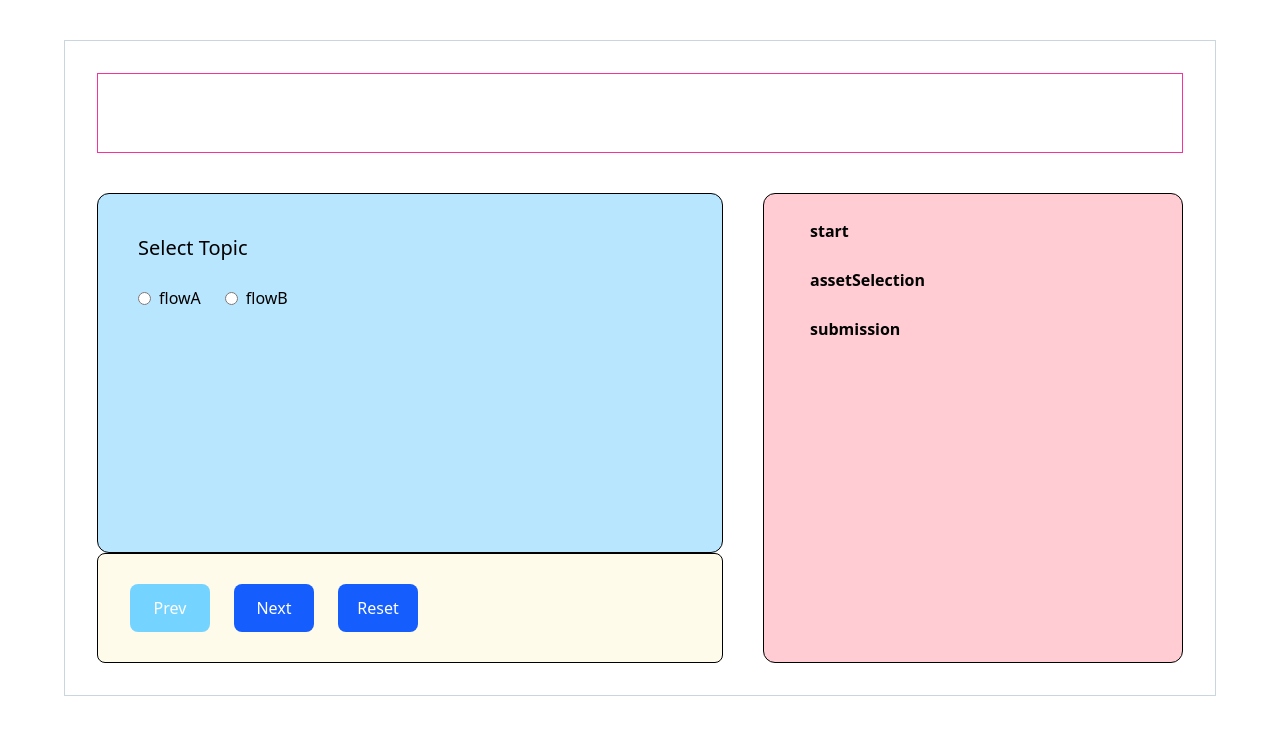
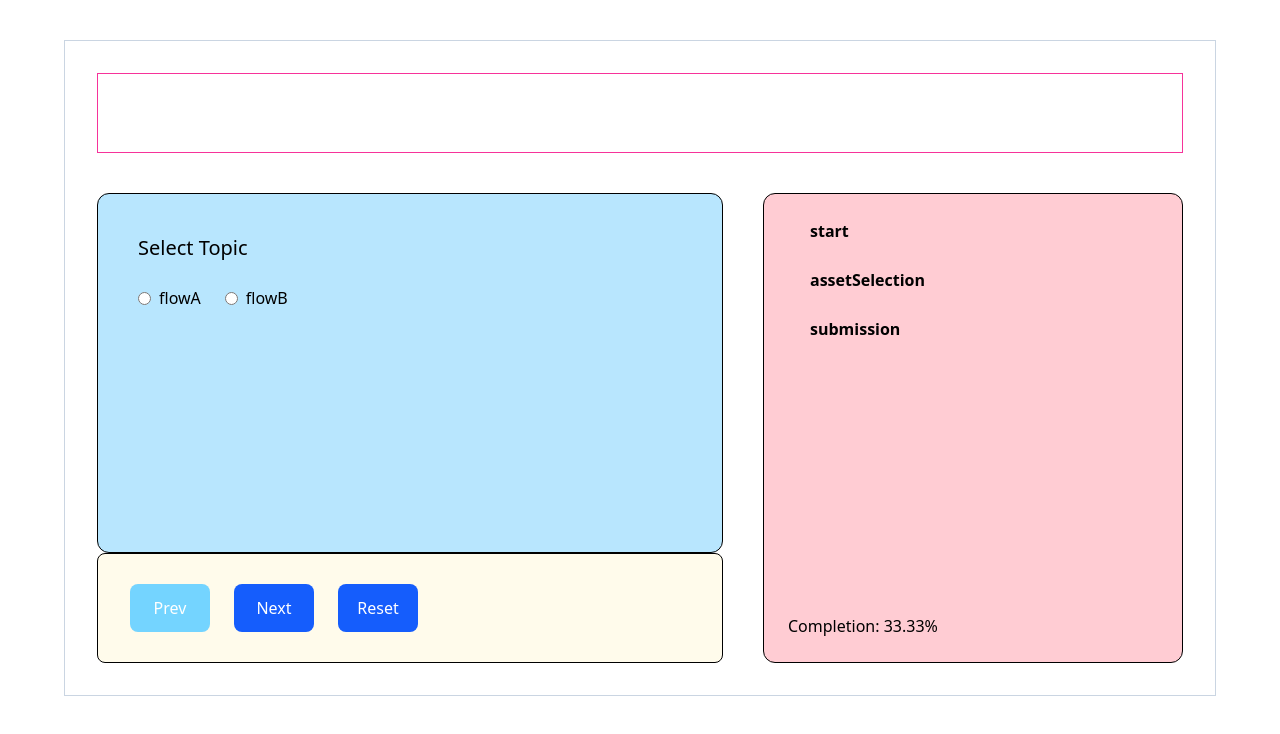
Before and after one commit to MartinSugarev/react-workflow-engine, a React app: page / in a window 1280 px wide. Shown: the top 734 px of the page. Built offline with nearby package versions, Linux system fonts and the light colour scheme.

Commit message:
Added progress indicator

```diff
--- a/src/App.tsx
+++ b/src/App.tsx
@@ -1,8 +1,8 @@
 import React from 'react'
-import WizardLayout from './pages/WizardPage'
+import WizardPage from './pages/WizardPage'
 
 export default function App() {
   return (
-    <WizardLayout  />
+    <WizardPage  />
   )
 }
--- a/src/features/wizard/components/Navigation.tsx
+++ b/src/features/wizard/components/Navigation.tsx
@@ -5,26 +5,25 @@ import useWizardInvalidStepsContext from "./hooks/useWizardInvalidStepContext";
 import { useEffect } from "react";
 
 export default function Navigation() {
-  const items = useWizardNavigation();
+  const steps = useWizardNavigation();
   const {activeStepIndex} = useWizardActiveStep();
   const wizzardInvadidSteps = useWizardInvalidStepsContext()
   const { goToStep } = useWizardAPIContext();
-
-
+  const completionPersantage = (100 / steps.length) * (activeStepIndex+1);
 //     useEffect(() => {
 //   console.log('Navigation re-render ');
 // });
   return (
-    <aside className="w-full max-w-[420px] rounded-xl border border-black bg-rose-200 p-6">
+    <aside className="w-full flex flex-col justify-between max-w-[420px] rounded-xl border border-black bg-rose-200 p-6">
       <ul className="space-y-6">
-        {items.map((label, idx) => {
+        {steps.map((label, idx) => {
           const isActive = idx === activeStepIndex;
           const isStepInvalid = wizzardInvadidSteps.includes(label)
           return (
             <li key={label}>
               <button
                 onClick={() => goToStep(idx)}
-                className={`w-full text-left hover:cursor-pointer
+                className={`text-left hover:cursor-pointer
                   ${isActive ? "font-extrabold" : "font-semibold"}
                   ${isStepInvalid ? "text-red-500" : "text-black"}`}
               >
@@ -37,6 +36,9 @@ export default function Navigation() {
           );
         })}
       </ul>
+      <div>
+       {`Completion: ${completionPersantage.toFixed(2)}%` }
+      </div>
     </aside>
   );
 }
--- a/src/pages/WizardPage.tsx
+++ b/src/pages/WizardPage.tsx
@@ -4,7 +4,7 @@ import Step from "../features/wizard/components/Step";
 import { WizardProvider } from "../features/wizard/WizardProvider";
 import { stepsConfig } from "../features/wizard/configs/steps-config";
 import { stepValidationSecondEdition } from "../features/wizard/utils/stepValidation";
-export default function WizardLayout() {
+export default function WizardPage() {
   return (
     <div className="min-h-screen bg-white p-10">
       <div className="mx-auto max-w-6xl border border-slate-300 p-8">
```
